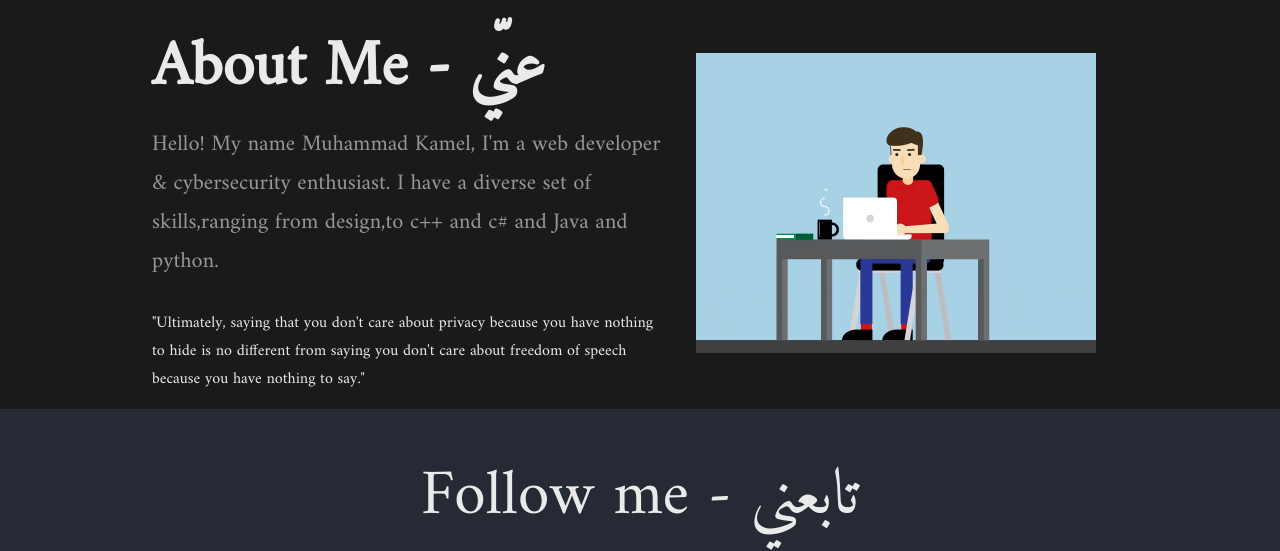
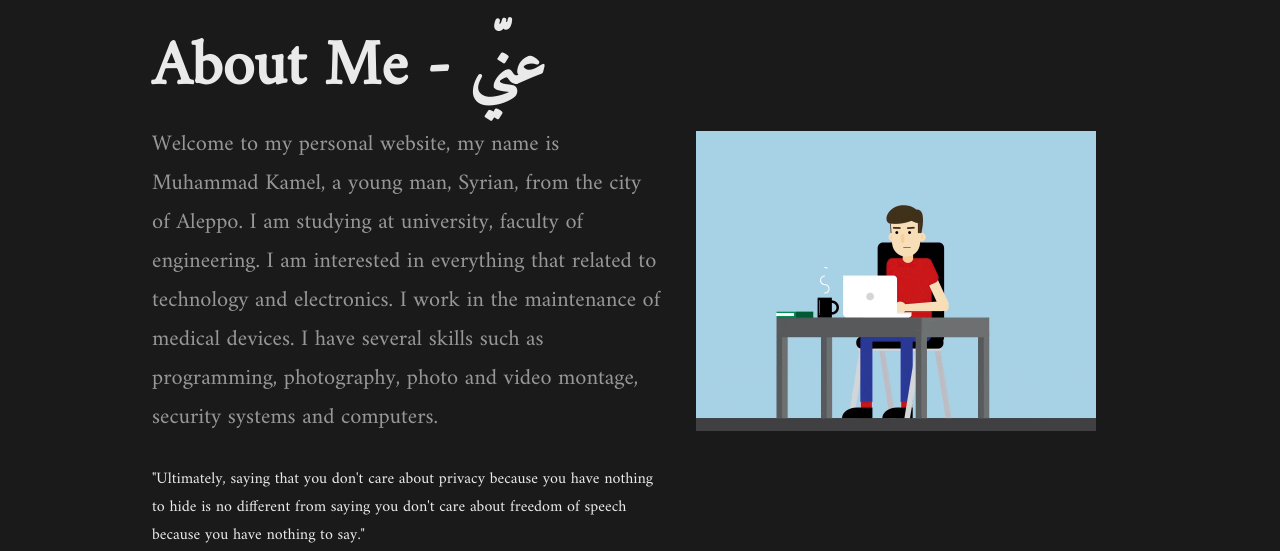
Before and after one commit to MuKa5/MKaml.Tk, a plain HTML site: page index.html in a window 1280 px wide. Shown: the part 900-1451 px from the top of the page. Drawn offline with nearby package versions, Linux system fonts and the light colour scheme; a script that the page names is missing.

Commit message:
Update index.html

```diff
--- a/index.html
+++ b/index.html
@@ -41,8 +41,7 @@
 <div class="center">
 <h1 class="about_heading">About Me - عنّي</h1>
 <p>
-Hello! My name Muhammad Kamel, I'm a web developer & cybersecurity enthusiast.
-I have a diverse set of skills,ranging from design,to c++ and c# and Java and python.</p>
+Welcome to my personal website, my name is Muhammad Kamel, a young man, Syrian, from the city of Aleppo. I am studying at university, faculty of engineering. I am interested in everything that related to technology and electronics. I work in the maintenance of medical devices. I have several skills such as programming, photography, photo and video montage, security systems and computers.</p>
 <br>"Ultimately, saying that you don't care about privacy because you have nothing to hide is no different from saying you don't care about freedom of speech because you have nothing to say."
  </br>
 
```
